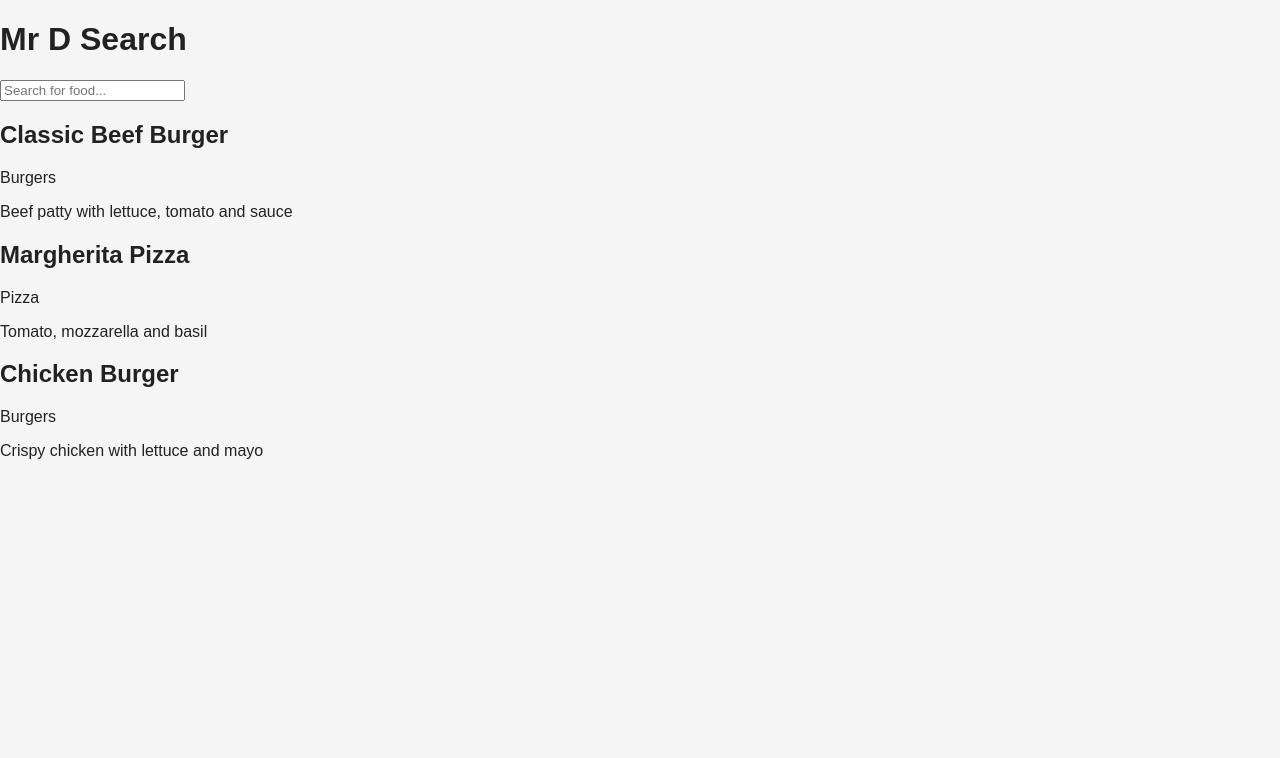
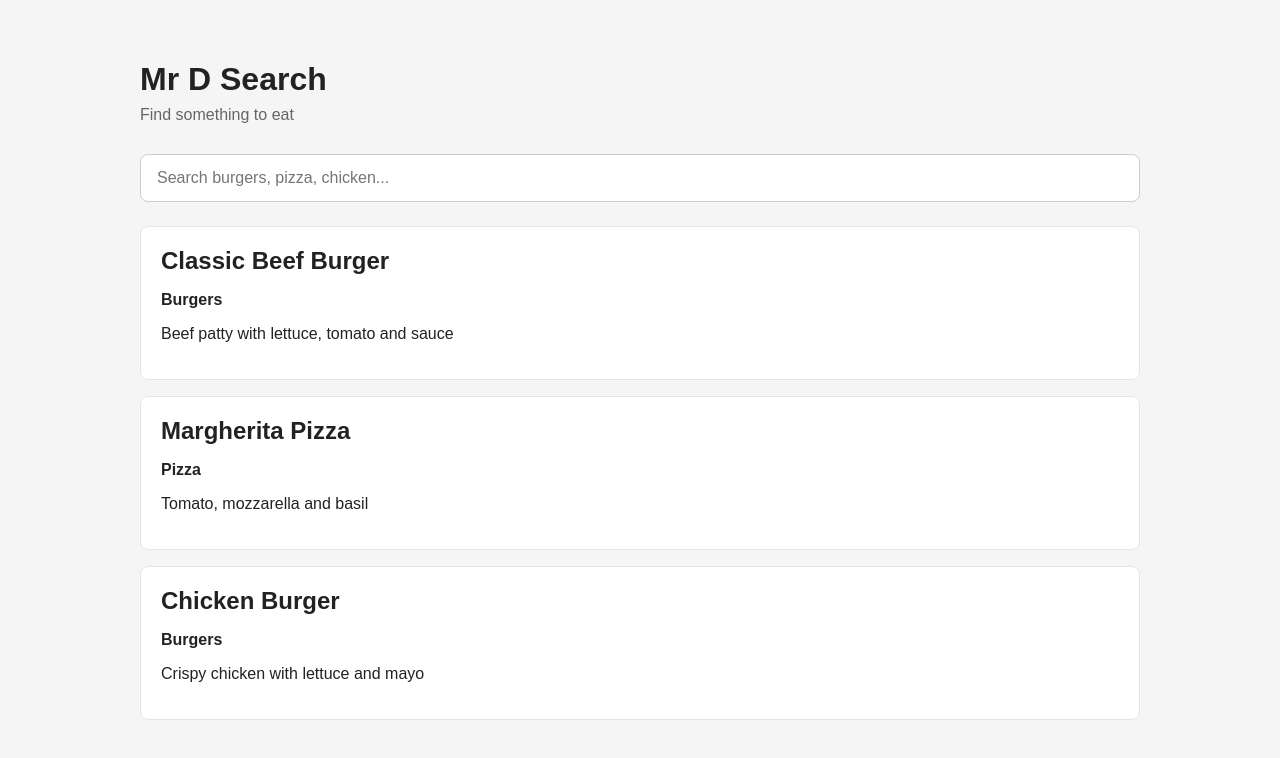
Before and after one commit to Zieyaad/search-and-discovery, a Svelte app in the folder client/: page / in a window 1280 px wide. Shown: the top 758 px of the page. Built offline with nearby package versions, Linux system fonts and the light colour scheme.

Commit message:
Polish search page layout and styling
Wrap the app in a structured page layout, add a short header tagline, and present search results as styled cards. The search input copy is also updated to feel more specific and user-friendly.

```diff
--- a/client/src/App.svelte
+++ b/client/src/App.svelte
@@ -17,18 +17,27 @@
   });
 </script>
 
+<div class="page">
+  <header>
     <h1>Mr D Search</h1>
+    <p>Find something to eat</p>
+  </header>
 
+  <main>
     <input
       type="text"
-  placeholder="Search for food..."
+      placeholder="Search burgers, pizza, chicken..."
       bind:value={searchQuery}
     />
 
+    <section>
       {#each filteredCatalog as item}
-  <div>
+        <article>
           <h2>{item.name}</h2>
-    <p>{item.category}</p>
+          <p class="category">{item.category}</p>
           <p>{item.description}</p>
+        </article>
+      {/each}
+    </section>
+  </main>
 </div>
-{/each}
--- a/client/src/app.css
+++ b/client/src/app.css
@@ -7,3 +7,54 @@
 body {
   margin: 0;
 }
+
+.page {
+  max-width: 1000px;
+  margin: 0 auto;
+  padding: 40px 20px;
+}
+
+header {
+  margin-bottom: 30px;
+}
+
+header h1 {
+  margin-bottom: 8px;
+}
+
+header p {
+  margin: 0;
+  color: #666;
+}
+
+input {
+  width: 100%;
+  box-sizing: border-box;
+  padding: 14px 16px;
+  margin-bottom: 24px;
+  border: 1px solid #ccc;
+  border-radius: 8px;
+  font-size: 16px;
+}
+
+section {
+  display: grid;
+  gap: 16px;
+}
+
+article {
+  padding: 20px;
+  background: white;
+  border: 1px solid #e5e5e5;
+  border-radius: 8px;
+}
+
+article h2 {
+  margin-top: 0;
+  margin-bottom: 8px;
+}
+
+.category {
+  font-weight: bold;
+  margin-bottom: 8px;
+}
```
Lines whose indentation alone changed are shown as unchanged.
